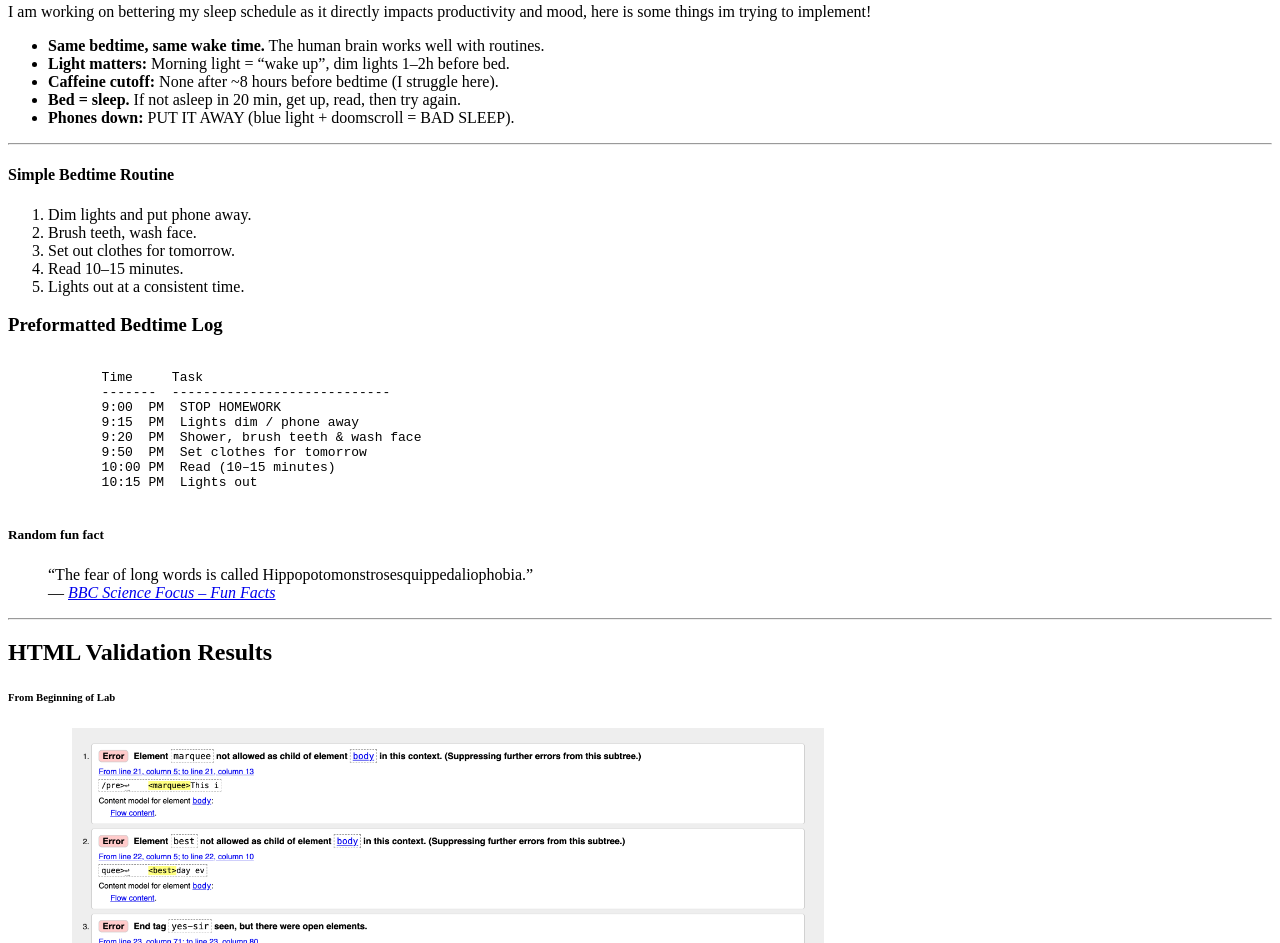
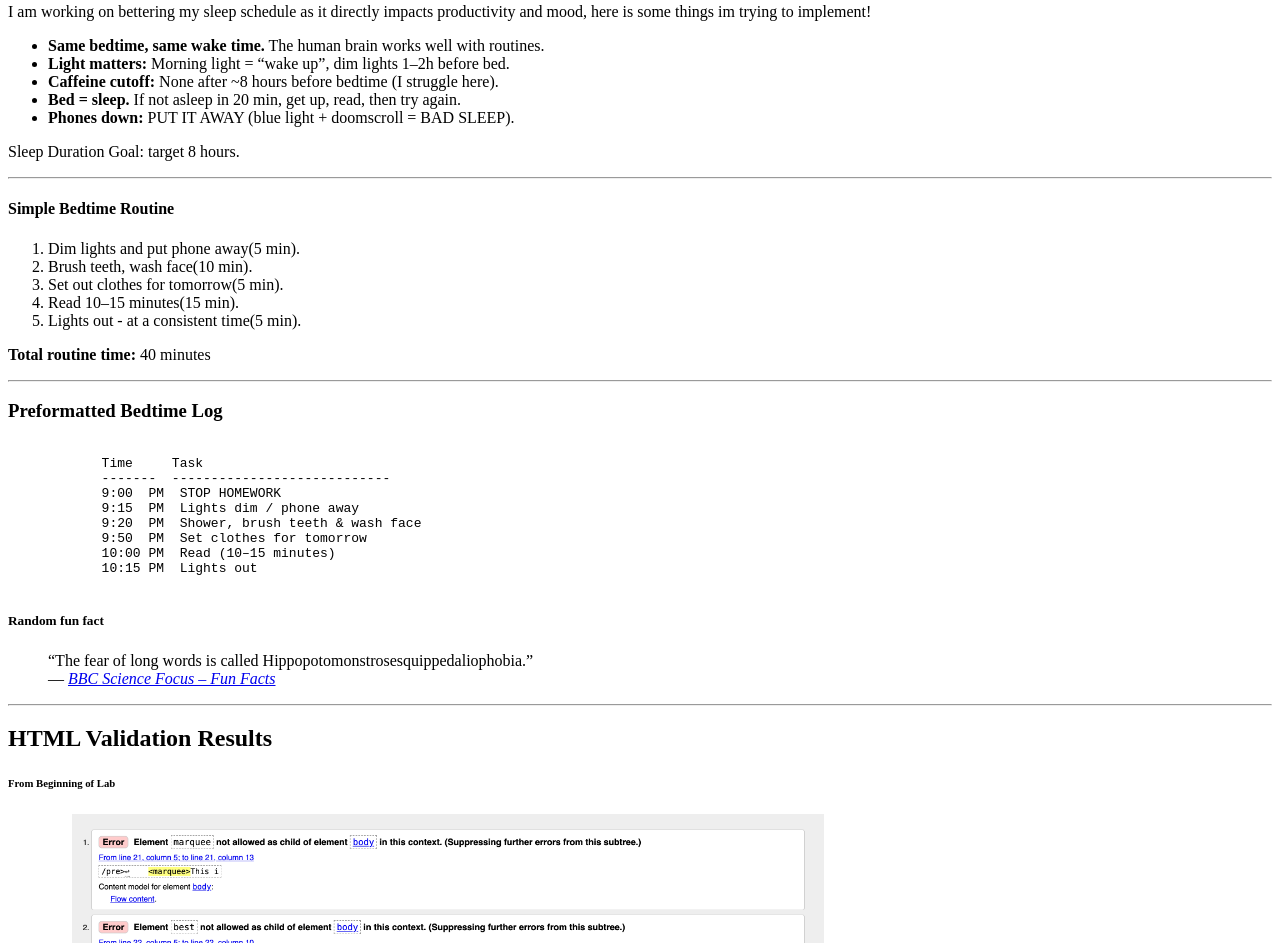
Before and after one commit to eden-elise/lab4-web-foundations-html, a plain HTML site: page docs/index.html in a window 1280 px wide. Shown: the part 773-1716 px from the top of the page. Drawn offline with Linux system fonts and the light colour scheme.

Commit message:
<data> implemented; data-* attributes used for sleep bedtime routine, javaScript implemented

```diff
--- a/docs/index.html
+++ b/docs/index.html
@@ -112,17 +112,37 @@
                 <li><strong>Bed = sleep.</strong> If not asleep in 20 min, get up, read, then try again.</li>
                 <li><strong>Phones down:</strong> PUT IT AWAY (blue light + doomscroll = BAD SLEEP️).</li>
             </ul>
+            <p>
+                Sleep Duration Goal: target <data value="480">8 hours</data>. <!-- 8hrs = 480 minutes -->
+            </p>
         </aside><hr>
         <section id="bedtime">
             <h4>Simple Bedtime Routine</h4>
-            <ol>
-                <li>Dim lights and put phone away.</li>
-                <li>Brush teeth, wash face.</li>
-                <li>Set out clothes for tomorrow.</li>
-                <li>Read 10–15 minutes.</li>
-                <li>Lights out at a consistent time.</li>
+            <!-- use of data-* attributes -->
+            <ol id="bedtime-steps" data-routine="bedtime" data-target-minutes="45">
+                <li data-min="5">Dim lights and put phone away(5 min).</li>
+                <li data-min="10">Brush teeth, wash face(10 min).</li>
+                <li data-min="5">Set out clothes for tomorrow(5 min).</li>
+                <li data-min="15">Read 10–15 minutes(15 min).</li>
+                <li data-min="5">Lights out - at a consistent time(5 min).</li>
             </ol>
-        </section>
+            <p><strong>Total routine time:</strong> <span id="routine-total">calculating…</span> minutes</p>
+        </section><hr>
+        <!-- javaScript for the sleep bedtime routine total -->
+        <script>
+            (function () {
+                const list = document.getElementById('bedtime-steps');
+                if (!list) return;
+
+                const mins = Array.from(list.querySelectorAll('li'))
+                    .map(li => Number(li.dataset.min) || 0)
+                    .reduce((a, b) => a + b, 0);
+
+                const out = document.getElementById('routine-total');
+                if (out) out.textContent = String(mins);
+            }());
+        </script>
+
         <section id="bedtime-log">
             <h3>Preformatted Bedtime Log</h3>
             <pre><code>
@@ -136,6 +156,7 @@
             10:15 PM  Lights out
             </code></pre>
         </section>
+
         <h5> Random fun fact </h5>
         <blockquote cite="https://www.sciencefocus.com/science/fun-facts">
             “The fear of long words is called Hippopotomonstrosesquippedaliophobia.”
```
